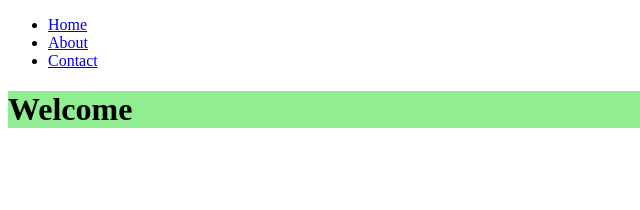
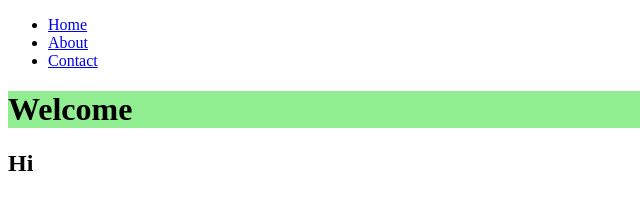
Before and after one commit to Aziz7777777/firct, a plain HTML site: page index.html in a window 1280 px wide. Shown: the full height of the page, 0-640 px from the left. Drawn offline with Linux system fonts and the light colour scheme.

Commit message:
i added container

```diff
--- a/index.html
+++ b/index.html
@@ -18,5 +18,12 @@
         </nav>
     </header>
     <h1>Welcome</h1>
+    <div class="container">
+        <div class="row">
+            <div class="col-md-6">
+                <h2>Hi</h2>
+            </div>
+        </div>
+    </div>
 </body>
 </html>
```
